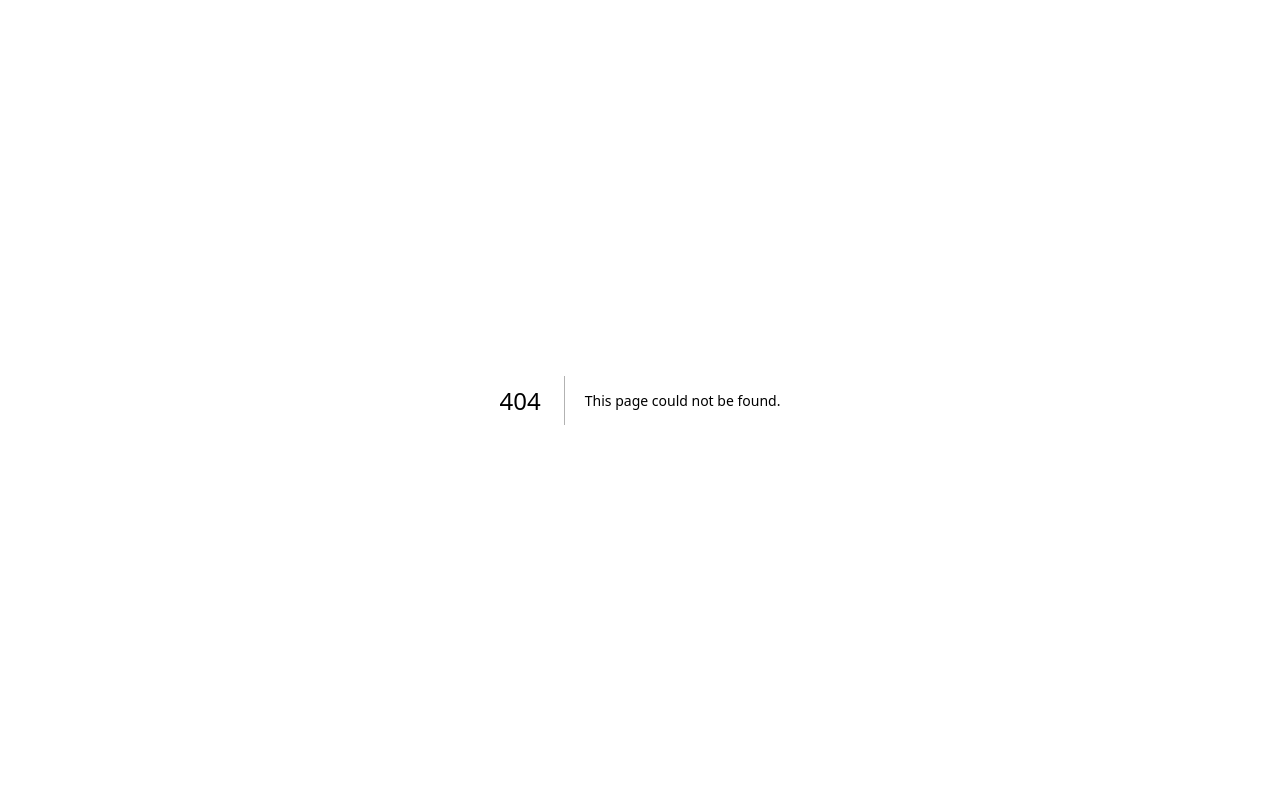
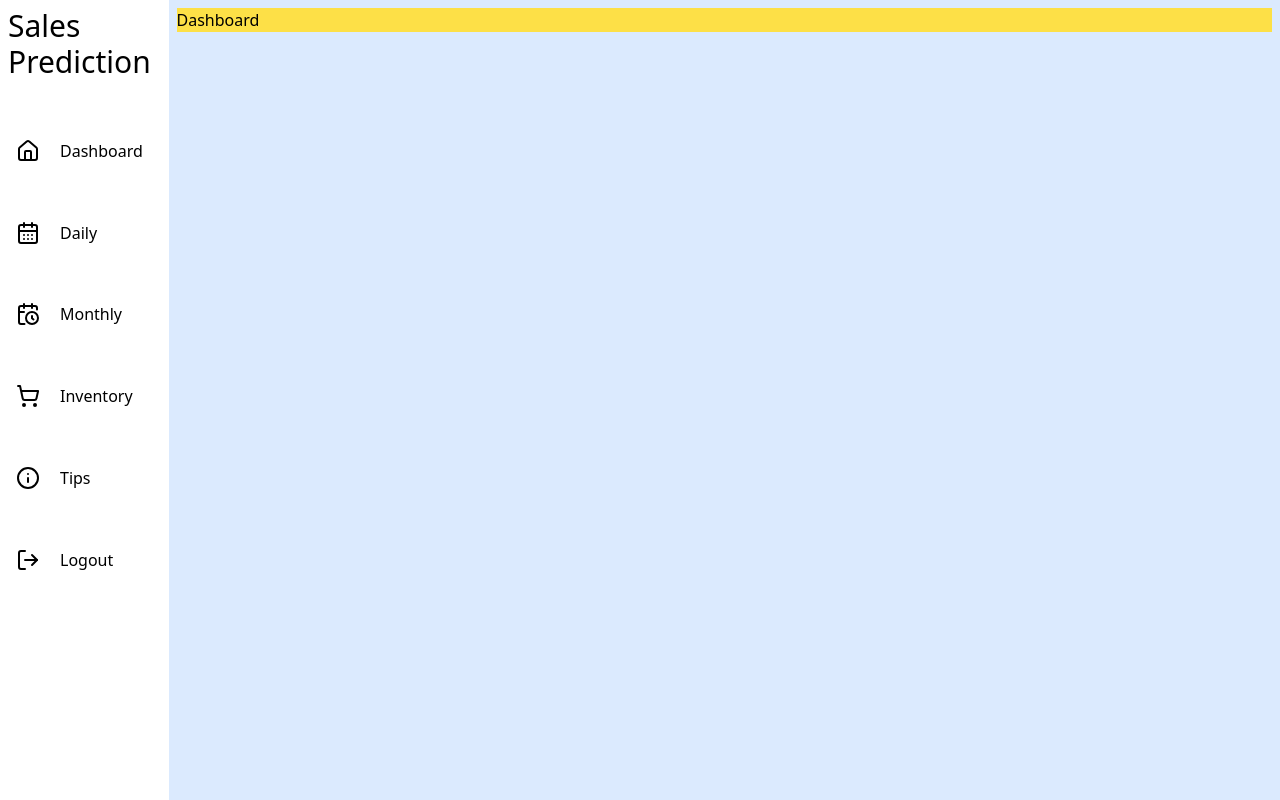
Before and after one commit to adityach0uhan/college-minip-dashboard, a Next.js app: page /dashboard in a window 1280 px wide. Before the commit this address had no page. Built offline with nearby package versions, Linux system fonts and the light colour scheme.

Commit message:
Addeed Sidebar

```diff
--- a/package.json
+++ b/package.json
@@ -14,6 +14,7 @@
     "@mui/material": "^5.15.20",
     "clsx": "^2.1.1",
     "framer-motion": "^11.2.10",
+    "lucide-react": "^0.395.0",
     "next": "14.2.3",
     "react": "^18",
     "react-dom": "^18",
--- /dev/null
+++ b/src/app/dashboard/page.jsx
@@ -0,0 +1,9 @@
+import React from 'react'
+
+const page = () => {
+  return (
+    <div className='w-full h-full bg-yellow-300'>Dashboard</div>
+  )
+}
+
+export default page
--- a/src/app/layout.js
+++ b/src/app/layout.js
@@ -1,17 +1,16 @@
-import { Inter } from "next/font/google";
 import "./globals.css";
-
-const inter = Inter({ subsets: ["latin"] });
-
-export const metadata = {
-  title: "Create Next App",
-  description: "Generated by create next app",
-};
+import Sidebar from "../components/global/Sidebar";
 
 export default function RootLayout({ children }) {
   return (
     <html lang="en">
-      <body className={inter.className}>{children}</body>
+      <body className="max-w-screen max-h-screen overflow-hidden bg-blue-100">
+
+        <div className=" hidden md:flex w-full h-full ">
+          <Sidebar />
+          <div className="p-2 w-full h-full ">{children}</div>
+        </div>
+      </body>
     </html>
   );
 }
--- /dev/null
+++ b/src/components/global/Sidebar.jsx
@@ -0,0 +1,54 @@
+import React from "react";
+import { Home, CalendarClock, CalendarDays, ShoppingCart, Info, LogOut } from "lucide-react";
+import Link from "next/link";
+
+const Sidebar = () => {
+  return (
+    <div className="w-48 h-screen bg-white text-black p-2 ">
+      <div className="text-3xl">Sales Prediction</div>
+      <ul className="w-full h-3/5   mt-10 flex items-start  gap-5 justify-center flex-col">
+        <li className="w-full h-1/5 flex justify-start items-center pl-2 rounded-lg hover:bg-blue-300 p-2 ">
+          <Link
+            className="flex w-full h-full items-center gap-5"
+            href="/dashboard"
+          >
+            <Home />
+            Dashboard
+          </Link>
+        </li>
+        <li className="w-full h-1/5 flex justify-start items-center pl-2 rounded-lg hover:bg-blue-300 p-2 ">
+          <Link className="flex w-full h-full items-center gap-5" href="">
+            <CalendarDays />
+            Daily
+          </Link>
+        </li>
+        <li className="w-full h-1/5 flex justify-start items-center  pl-2 rounded-lg hover:bg-blue-300 p-2 ">
+          <Link className="flex w-full h-full items-center gap-5" href="">
+            <CalendarClock />
+            Monthly
+          </Link>
+        </li>
+        <li className="w-full h-1/5 flex justify-start items-center  pl-2 rounded-lg hover:bg-blue-300 p-2 ">
+          <Link className="flex w-full h-full items-center gap-5" href="">
+            <ShoppingCart />
+            Inventory
+          </Link>
+        </li>
+        <li className="w-full h-1/5 flex justify-start items-center pl-2 rounded-lg hover:bg-blue-300 p-2 ">
+          <Link className="flex w-full h-full items-center gap-5" href="">
+            <Info />
+            Tips
+          </Link>
+        </li>
+        <li className="w-full h-1/5 flex justify-start items-center pl-2 rounded-lg hover:bg-blue-300 p-2 ">
+          <Link className="flex w-full h-full items-center gap-5" href="">
+            <LogOut />
+            Logout
+          </Link>
+        </li>
+      </ul>
+    </div>
+  );
+};
+
+export default Sidebar;
```
Also changed, not shown: 1 other file (tests, documents, lock files or other folders).
